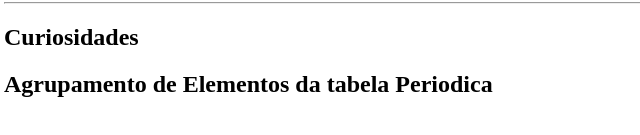
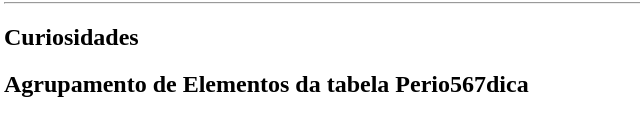
Before and after one commit to KauanFelixdaSilva/algo, a plain HTML site: page index.html in a window 1280 px wide. Shown: the part 507-642 px from the top of the page, 4-644 px from the left. Drawn offline with Linux system fonts and the light colour scheme.

Commit message:
estrutura inicial

```diff
--- a/index.html
+++ b/index.html
@@ -22,6 +22,6 @@
     <h2>Exemplos de Elementos</h2>
     <hr>
     <h2>Curiosidades</h2>
-    <h2>Agrupamento de Elementos da tabela Periodica</h2>
+    <h2>Agrupamento de Elementos da tabela Perio567dica</h2>
 </body>
 </html>
```
